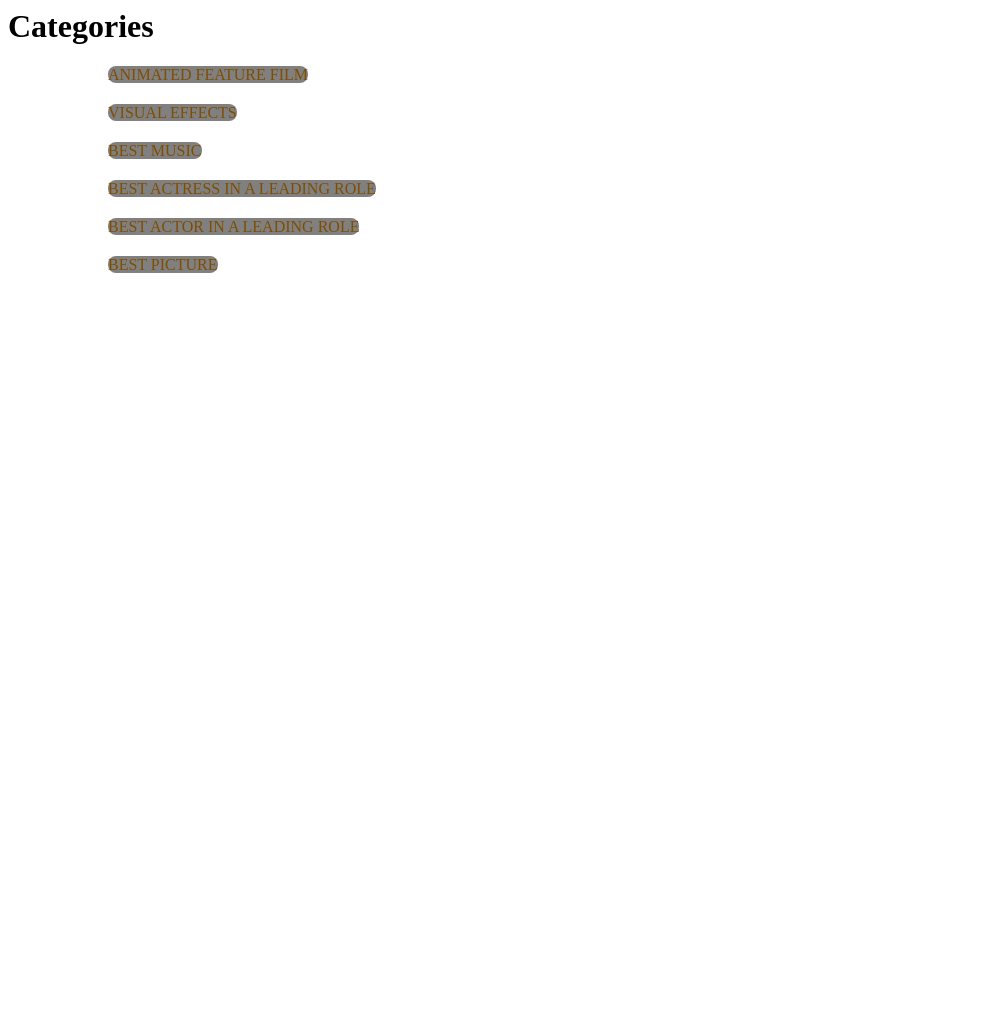
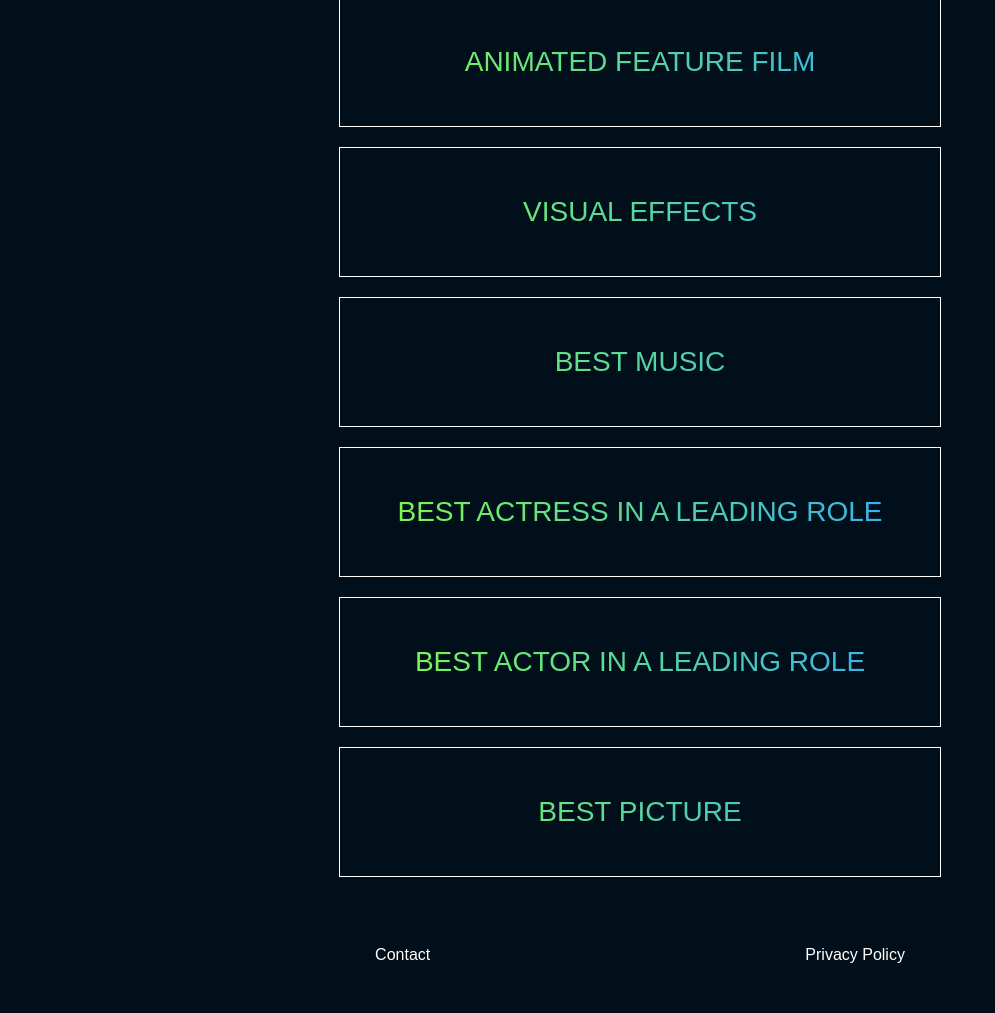
Before and after one commit to Levoisier/academy-awards-app, a Django app: page /polls/ in a window 1280 px wide. Shown: the whole page, without its empty margins (0-995 px from the left). Before the commit the page ends 273 px from the top, so only its background shows below. Run offline with Django 4.2, Linux system fonts and the light colour scheme; data comes from the database, SQL or seed files in the repository.

Commit message:
view css applied

```diff
--- /dev/null
+++ b/academyawardsapp/polls/static/polls/reset.css
@@ -0,0 +1,48 @@
+/* http://meyerweb.com/eric/tools/css/reset/
+   v2.0 | 20110126
+   License: none (public domain)
+*/
+
+html, body, div, span, applet, object, iframe,
+h1, h2, h3, h4, h5, h6, p, blockquote, pre,
+a, abbr, acronym, address, big, cite, code,
+del, dfn, em, img, ins, kbd, q, s, samp,
+small, strike, strong, sub, sup, tt, var,
+b, u, i, center,
+dl, dt, dd, ol, ul, li,
+fieldset, form, label, legend,
+table, caption, tbody, tfoot, thead, tr, th, td,
+article, aside, canvas, details, embed,
+figure, figcaption, footer, header, hgroup,
+menu, nav, output, ruby, section, summary,
+time, mark, audio, video {
+	margin: 0;
+	padding: 0;
+	border: 0;
+	font-size: 100%;
+	font: inherit;
+	vertical-align: baseline;
+}
+/* HTML5 display-role reset for older browsers */
+article, aside, details, figcaption, figure,
+footer, header, hgroup, menu, nav, section {
+	display: block;
+}
+body {
+	line-height: 1;
+}
+ol, ul {
+	list-style: none;
+}
+blockquote, q {
+	quotes: none;
+}
+blockquote:before, blockquote:after,
+q:before, q:after {
+	content: '';
+	content: none;
+}
+table {
+	border-collapse: collapse;
+	border-spacing: 0;
+}
--- a/academyawardsapp/polls/static/polls/style.css
+++ b/academyawardsapp/polls/static/polls/style.css
@@ -1,20 +1,88 @@
-li {
-    list-style: none;
-    margin: 20px;
+body, header, ul, li, footer {
+    align-items: center;
+    display: flex;
+    justify-content: center;
 }
 
-li a {
-    color: rgb(128, 77, 0);
-    text-decoration: none;
-    border-radius: 8px;
-    background-color: grey;
+header, ul {
+    background: linear-gradient(
+        to right,
+        hsl(98, 100%, 62%),
+        hsl(204, 100%,  59%)
+    );
+    -webkit-background-clip: text;
+    -webkit-text-fill-color: transparent;
+    text-align: center;
 }
 
-li a:hover{
-    background: orange;
+body {
+   background: hsl(204, 100%, 5%);
+   flex-direction: column;
+   font-family: Arial, Helvetica, sans-serif;
+   height: 100vh;
 }
 
-li a:active{
-    background: red;
-    color: wheat;
+header {
+    color: #71622d;
+    font-size: 72px;
+    height: 60px;
+    padding: 100px 50px 50px;
 }
+
+ul{
+    flex-direction: column;
+}
+
+li {
+    border: 1px solid white;
+    font-size: 28px;
+    margin-bottom: 20px;
+    padding: 50px;
+    width: 500px;
+}
+a {
+    color: white;
+    text-decoration: none;
+}
+footer {
+    justify-content: space-evenly;
+    padding: 50px 0;
+    width: 100vw;
+}
+
+form {
+    background: linear-gradient(
+        to right,
+        hsl(98, 100%, 62%),
+        hsl(204, 100%,  59%)
+    );
+    -webkit-background-clip: text;
+    -webkit-text-fill-color: transparent;
+    text-align: center;
+}
+fieldset {
+    align-items: center;
+    border: 1px solid white;
+    display: flex;
+    flex-direction: column;
+    justify-content: center;
+    padding: 20px 40px;
+}
+
+input[type="submit"] {
+    -webkit-text-fill-color: white;
+    background-color: hsl(205, 100%, 5%);
+    border: 1px solid white;
+    font-size: 20px;
+    height: 40px;
+    margin-top: 20px;
+    width: 100%;
+    cursor: pointer;
+}
+input[type="submit"]:hover, input[type="submit"]:active {
+    background: linear-gradient(
+        to right,
+        hsl(98, 100%, 62%),
+        hsl(204, 100%,  59%)
+    );
+}
--- a/academyawardsapp/polls/templates/polls/index.html
+++ b/academyawardsapp/polls/templates/polls/index.html
@@ -1,4 +1,45 @@
 {% load static %}
+
+<!DOCTYPE html>
+<html lang="en">
+<head>
+    <meta charset="UTF-8">
+    <meta http-equiv="X-UA-Compatible" content="IE=edge">
+    <meta name="viewport" content="width=device-width, initial-scale=1.0">
+    <link rel="stylesheet" href="{% static 'polls/reset.css' %}">
+    <link rel="stylesheet" href="{% static 'polls/style.css' %}">
+    <title>Academy Awards App</title>
+</head>
+<body>
+    <header>
+        <h1>Academy Awards App</h1>
+    </header>
+    <main>
+        {% if latest_question_list%}
+        <ul>
+        {% for question in latest_question_list %}
+            <li> <a href="{% url 'polls:detail' question.id %}">{{ question.question_text }}</a></li>
+        {% endfor %}
+        </ul>
+        {% else %}
+            <p>No polls available.</p>
+        {% endif %}
+    </main>
+    <footer>
+        <a href="a">Contact</a>
+        <a href="a">Privacy Policy</a>
+    </footer>
+</body>
+</html>
+
+
+
+
+
+
+
+
+{% comment %} {% load static %}
 <link rel="stylesheet" href="{% static 'polls/style.css' %}">
 
 <h1>Categories</h1>
@@ -12,4 +53,4 @@
 {% else %}
     <p>No polls available</p>
 {% endif %}
-</ul>
+</ul> {% endcomment %}
```
Also changed, not shown: academyawardsapp/polls/admin.py (+12 -1 lines), academyawardsapp/polls/static/polls/results.css (added, +13 -0 lines), academyawardsapp/polls/templates/polls/detail.html (+26 -6 lines), academyawardsapp/polls/templates/polls/results.html (+39 -1 lines), academyawardsapp/polls/static/polls/images/giphy.gif (added).
